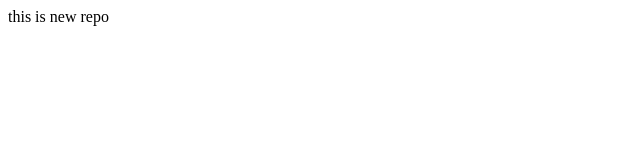
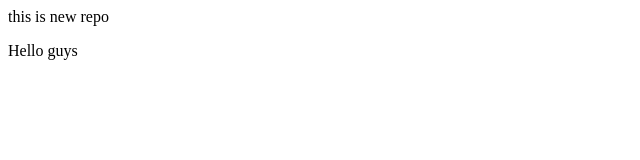
Before and after one commit to gayatripatra1804/localrepo, a plain HTML site: page index.html in a window 1280 px wide. Shown: the full height of the page, 0-640 px from the left. Drawn offline with Linux system fonts and the light colour scheme.

Commit message:
Add new message

```diff
--- a/index.html
+++ b/index.html
@@ -1 +1,2 @@
 <p>this is new repo</p>
+<P>Hello guys</P>
```
